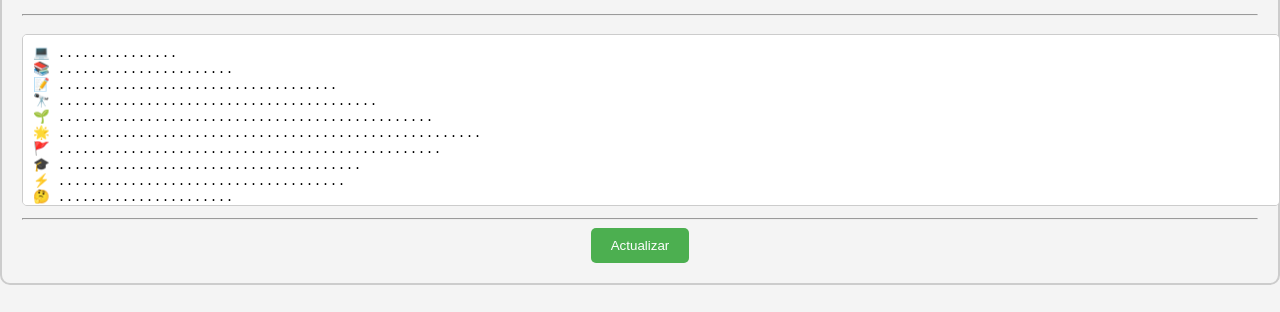
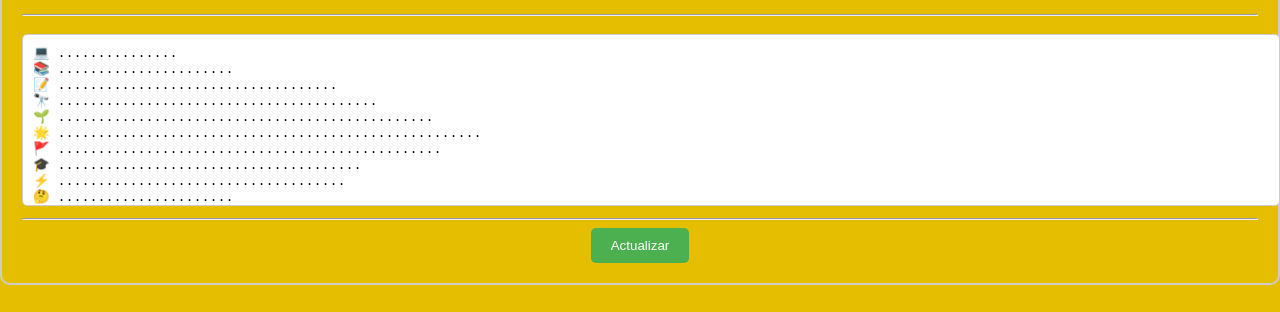
Before and after one commit to BAH03-2004/Sitio-Web, a plain HTML site: page index.html in a window 1280 px wide. Shown: the part 488-800 px from the top of the page. Drawn offline with Linux system fonts and the light colour scheme.

Commit message:
Update index.html

```diff
--- a/index.html
+++ b/index.html
@@ -9,7 +9,7 @@
         body {
             font-family: Arial, sans-serif;
             text-align: center;
-            background-color: #f4f4f4;
+            background-color: #e5be01;
             margin: 0;
             padding: 0;
         }
```
